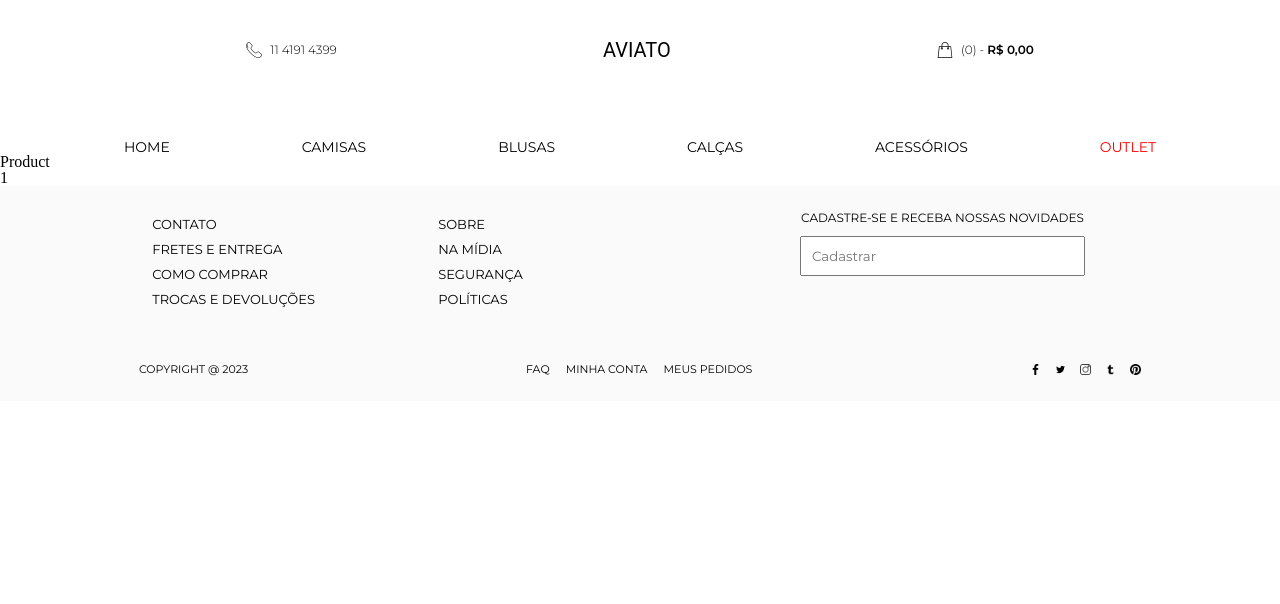
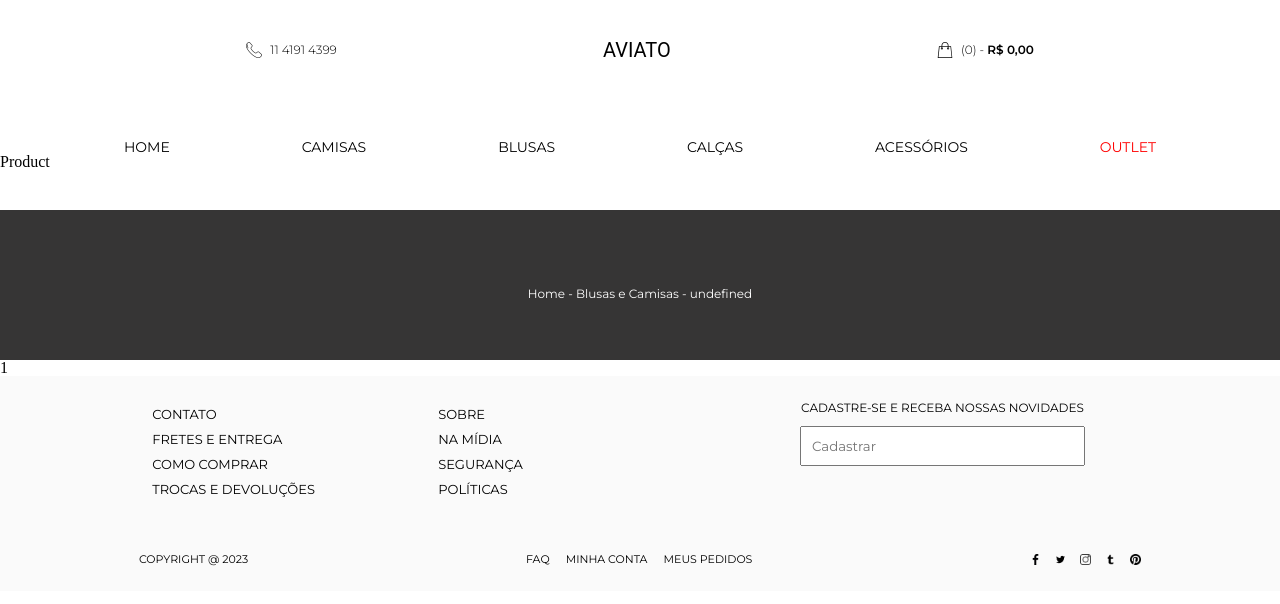
Before and after one commit to AnaMickaelly/ecommerce-frontend, a React (Vite) app: page /product/1 in a window 1280 px wide. Shown: the top 604 px of the page. Built offline with nearby package versions, Linux system fonts and the light colour scheme; no server answers.

Commit message:
fix: banner

```diff
--- /dev/null
+++ b/src/components/Banner/index.tsx
@@ -0,0 +1,15 @@
+import "./styles.scss";
+import { CategoryProductsProps } from "./types";
+
+export const Banner = ({
+  title,
+  description,
+  height,
+}: CategoryProductsProps) => {
+  return (
+    <div style={{ maxHeight: `${height}px` }} className="card">
+      {title ?? <h2>{title}</h2>}
+      <p>{description}</p>
+    </div>
+  );
+};
--- a/src/pages/Category/components/types.ts
+++ b/src/components/Banner/types.ts
@@ -1,5 +1,7 @@
 export type CategoryProductsProps = {
-  title: string;
+  title?: string;
+  description: string;
+  height?: number;
 };
 
 export type ParamsProps = {
--- a/src/pages/Category/components/index.tsx
+++ /dev/null
@@ -1,11 +0,0 @@
-import "./styles.scss";
-import { CategoryProductsProps } from "./types";
-
-export const CategoryProducts = ({ title }: CategoryProductsProps) => {
-  return (
-    <div className="card">
-      <h2>{title}</h2>
-      <p>Home - Blusas e Camisas - Blusas</p>
-    </div>
-  );
-};
--- a/src/pages/Category/index.tsx
+++ b/src/pages/Category/index.tsx
@@ -5,8 +5,7 @@ import { Footer } from "../../components/Footer";
 import { Header } from "../../components/Header";
 import { getProducts } from "../../services/bob";
 import { BobResponse } from "../../services/bob/types";
-import { CategoryProducts } from "./components";
-import { ParamsProps } from "./components/types";
+import { ParamsProps } from "../../components/Banner/types";
 import "./styles.scss";
 import animation from "../../assets/animations/loading.json";
 import empty from "../../assets/animations/empty.json";
@@ -14,6 +13,7 @@ import Lottie from "lottie-react";
 import { Button } from "../../components/Button";
 import { handlerFilterDataByGender } from "./helpers";
 import { FiltersType } from "./types";
+import { Banner } from "../../components/Banner";
 
 const Category = () => {
   const { type } = useParams<ParamsProps>();
@@ -58,7 +58,9 @@ const Category = () => {
   return (
     <div>
       <Header />
-      {type ? <CategoryProducts title={type} /> : null}
+      {type ? (
+        <Banner description="Home - Blusas e Camisas - Blusas" title={type} />
+      ) : null}
       <div className="wrapper-card-itens">
         <div className="container-filters">
           <div className="filter-by-category">
--- a/src/pages/Product/index.tsx
+++ b/src/pages/Product/index.tsx
@@ -1,5 +1,6 @@
 import { useEffect, useState } from "react";
 import { useParams } from "react-router-dom";
+import { Banner } from "../../components/Banner";
 import { Footer } from "../../components/Footer";
 import { Header } from "../../components/Header";
 import { getProducts } from "../../services/bob";
@@ -9,7 +10,7 @@ import { handlerFilteredByID } from "./helpers";
 const Product = () => {
   const { id } = useParams();
   const [loading, setLoading] = useState(false);
-  const [products, setProducts] = useState<BobObjectResponse>();
+  const [product, setProduct] = useState<BobObjectResponse>();
 
   const handlerFiltersById = async () => {
     try {
@@ -18,7 +19,7 @@ const Product = () => {
 
       const filteredData = handlerFilteredByID(data, Number(id));
 
-      setProducts(filteredData);
+      setProduct(filteredData);
     } catch (error) {
       console.log(error);
     } finally {
@@ -34,7 +35,11 @@ const Product = () => {
     <div>
       <Header />
       <h2>Product</h2>
-      {JSON.stringify(products)}
+      <Banner
+        height={150}
+        description={`Home - Blusas e Camisas - ${product?.name}`}
+      />
+      {JSON.stringify(product)}
       <h2>{id}</h2>
       <Footer />
     </div>
```
Also changed, not shown: src/components/Banner/styles.scss (renamed from src/pages/Category/components/styles.scss).
